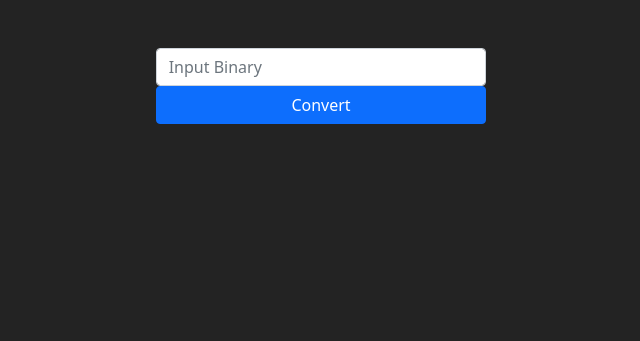
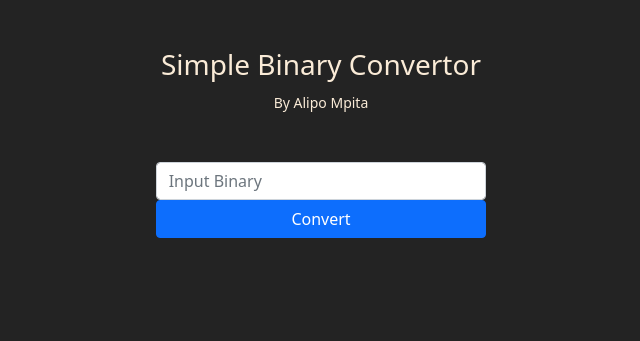
Before and after one commit to alipompita/simple_binary_convertor, a plain HTML site: page index.html in a window 1280 px wide. Shown: the whole page, without its empty margins (319-959 px from the left). Drawn offline with nearby package versions, Linux system fonts and the light colour scheme.

Commit message:
add text

```diff
--- a/index.html
+++ b/index.html
@@ -25,7 +25,12 @@
         <div class="row p-5">
 
 
-            <div class="col-md-4 offset-4">
+            <div class="col-md-4 offset-4" style="text-align: center;">
+                <div class="container mb-5">
+                    <h3>Simple Binary Convertor</h3>
+                    <small>By Alipo Mpita</small>
+                </div>
+
                 <form id="convertor">
                     <div class="container">
                         <input type="text" id="input" placeholder="Input Binary" class="form-control">
@@ -76,9 +81,6 @@
                 }
             })
 
-
-
-
         })
     </script>
 
```
